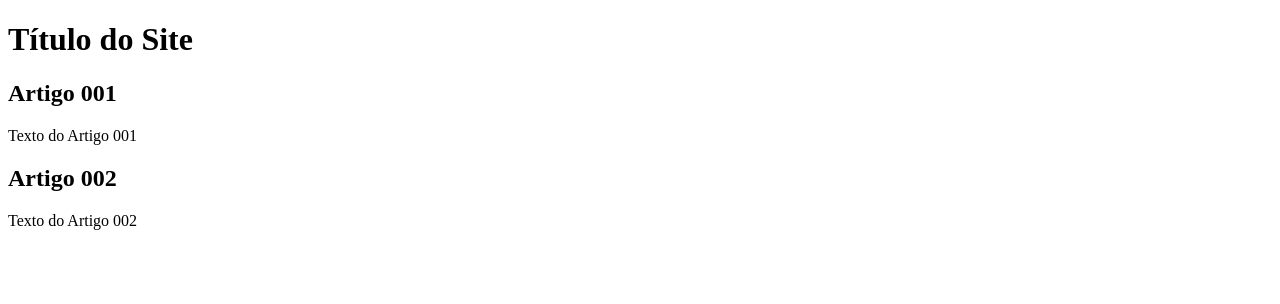
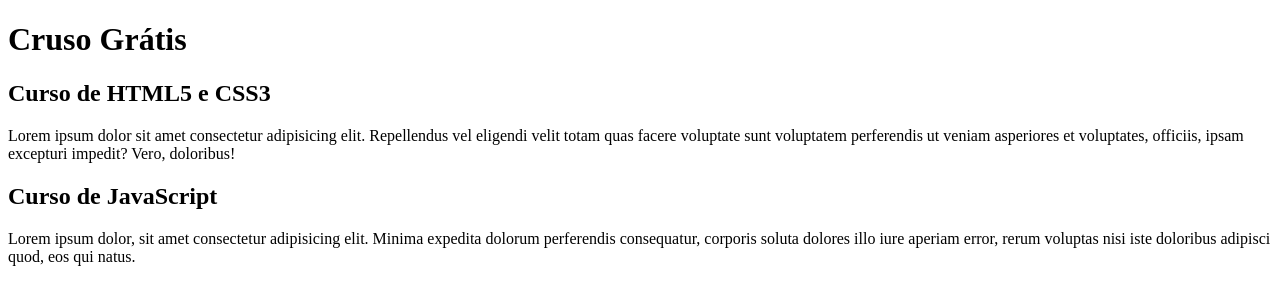
Before and after one commit to GuilhermeBolze/projeto-site, a plain HTML site: page index.html in a window 1280 px wide. Drawn offline with Linux system fonts and the light colour scheme.

Commit message:
comecei a escrever o conteúdo

```diff
--- a/index.html
+++ b/index.html
@@ -9,18 +9,16 @@
 <body>
      <main>
          <header>
-             <h1>
-                Título do Site
-             </h1>
+             <h1>Cruso Grátis</h1>
          </header>
          <article>
-             <h2>Artigo 001
+             <h2>Curso de HTML5 e CSS3
              </h2>
-             <p>Texto do Artigo 001</p>
+             <p>Lorem ipsum dolor sit amet consectetur adipisicing elit. Repellendus vel eligendi velit totam quas facere voluptate sunt voluptatem perferendis ut veniam asperiores et voluptates, officiis, ipsam excepturi impedit? Vero, doloribus!</p>
          </article>
          <article>
-             <h2>Artigo 002</h2>
-             <p>Texto do Artigo 002</p>
+             <h2>Curso de JavaScript</h2>
+             <p>Lorem ipsum dolor, sit amet consectetur adipisicing elit. Minima expedita dolorum perferendis consequatur, corporis soluta dolores illo iure aperiam error, rerum voluptas nisi iste doloribus adipisci quod, eos qui natus.</p>
          </article>
 
      </main>
```
